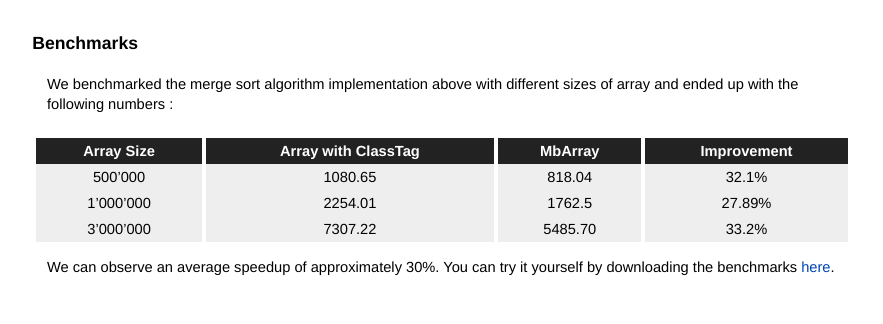
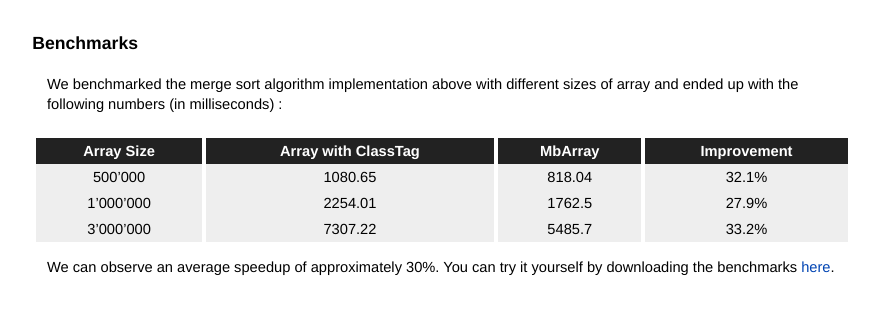
Before and after one commit to miniboxing/miniboxing.github.io, a Jekyll site: the page built from arrays.md, in a window 1280 px wide and 900 px high, scrolled down 4213 px. Shown: the part 184-508 px from the top of the window, without its empty margins (280-1163 px from the left). Built offline with Jekyll 4.4.1, drawn with Linux system fonts in a browser that asks for light colours; nearby versions of some CDN libraries; comment, search, counter and statistics services are not loaded.

Commit message:
Update arrays.md

```diff
--- a/arrays.md
+++ b/arrays.md
@@ -205,13 +205,13 @@ object MergeSort {
 {% endhighlight %}
 ### Benchmarks
 
-We benchmarked the merge sort algorithm implementation above with different sizes of array and ended up with the following numbers :
+We benchmarked the merge sort algorithm implementation above with different sizes of array and ended up with the following numbers (in milliseconds) :
 
 | Array Size    | Array with ClassTag  | MbArray  | Improvement |
 | ------------- |----------------------| ---------|-------------|
 | 500'000       | 1080.65	       | 818.04   | 32.1%	|
-| 1'000'000     | 2254.01              | 1762.5   | 27.89%	|
-| 3'000'000     | 7307.22              | 5485.70  | 33.2%	|
+| 1'000'000     | 2254.01              | 1762.5   | 27.9%	|
+| 3'000'000     | 7307.22              | 5485.7   | 33.2%	|
 
 We can observe an average speedup of approximately 30%.
 You can try it yourself by downloading the benchmarks [here](https://github.com/Roldak/mb-benchmarks).
```
